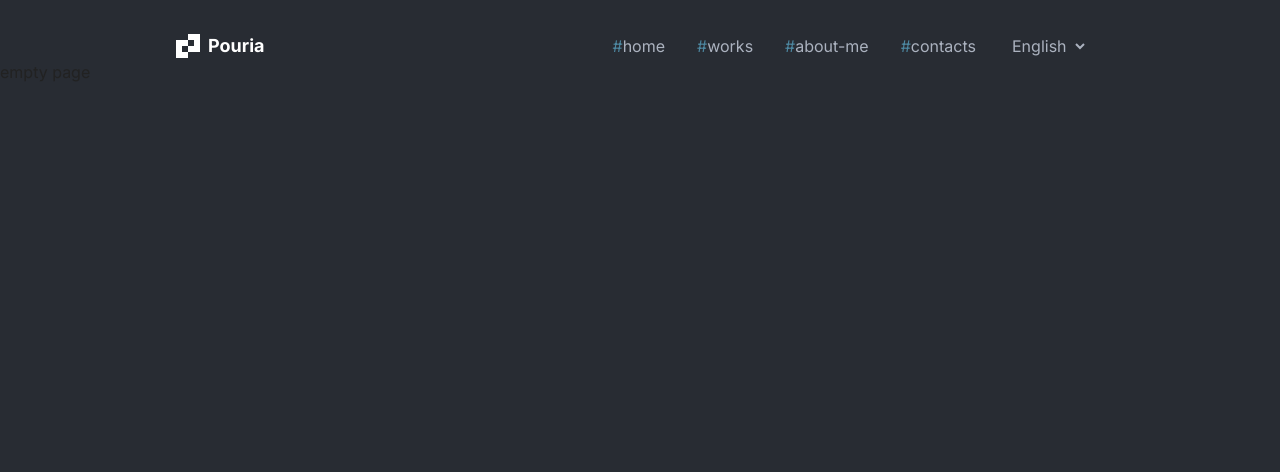
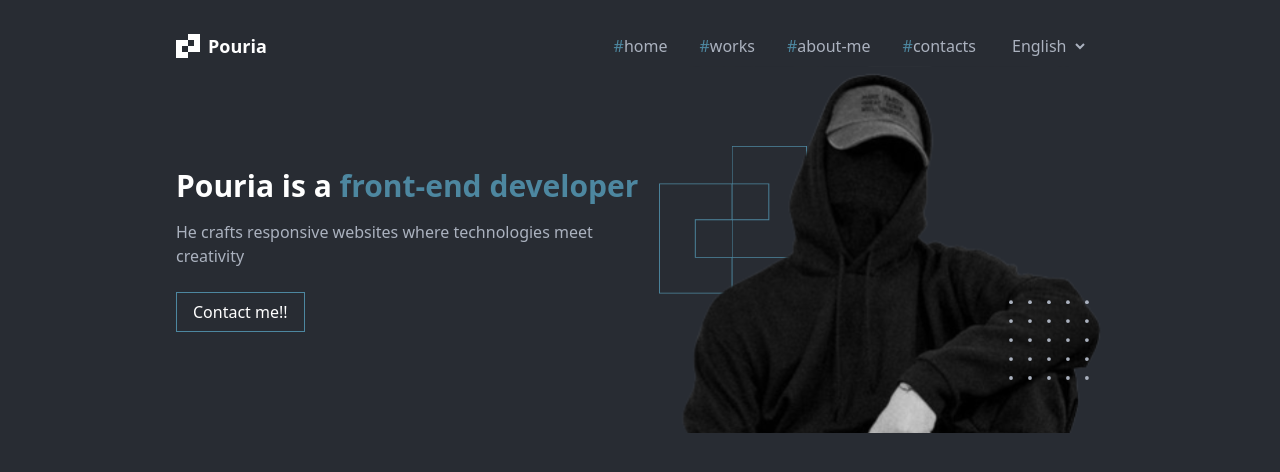
Before and after one commit to Pouria1378/pouria-blog, a Next.js app: page / in a window 1280 px wide. Shown: the top 472 px of the page. Built offline with nearby package versions, Linux system fonts and the light colour scheme; no server answers.

Commit message:
add welcome section

```diff
--- a/app/globals.css
+++ b/app/globals.css
@@ -5,6 +5,11 @@
 body {
   background-color: #282C33;
   min-height: 100vh;
+  color: white;
+}
+
+button {
+  color: white;
 }
 
 /* reset css */
@@ -24,8 +29,8 @@ time, mark, audio, video {
   margin: 0;
   padding: 0;
   border: 0;
-  font-size: 100%;
-  font: inherit;
+  /* font-size: 100%; */
+  /* font: inherit; */
   vertical-align: baseline;
 }
 
@@ -354,15 +359,6 @@ table {
   border-spacing: 0;
 }
 
-html,
-button,
-input,
-select,
-textarea {
-  color: #222;
-}
-
-
 ::-moz-selection {
   background: #b3d4fc;
   text-shadow: none;
--- a/app/layout.tsx
+++ b/app/layout.tsx
@@ -1,14 +1,11 @@
 import type { Metadata } from "next";
-import { Inter } from "next/font/google";
 import "./globals.css";
 import Header from "@/components/header";
 import { cookies } from "next/headers";
 
-const inter = Inter({ subsets: ["latin"] });
-
 export const metadata: Metadata = {
-  title: "Create Next App",
-  description: "Generated by create next app",
+  title: "Pouria Blog",
+  description: "pouria personal blog.",
 };
 
 export default function RootLayout({
@@ -19,8 +16,9 @@ export default function RootLayout({
   return (
     <html
       dir={cookies().get("currentLanguage")?.value === "fa" ? "rtl" : "ltr"}
+      className="px-4 md:px-20 lg:px-44"
     >
-      <body className={inter.className}>
+      <body>
         <Header />
         {children}
       </body>
--- a/app/page.tsx
+++ b/app/page.tsx
@@ -1,5 +1,5 @@
-import Image from "next/image";
+import WelcomeSection from "@/components/welcomeSection";
 
 export default function Home() {
-  return <div>empty page</div>;
+  return <WelcomeSection />;
 }
--- a/components/header/index.tsx
+++ b/components/header/index.tsx
@@ -36,7 +36,7 @@ const Header = () => {
   };
 
   return (
-    <header className="container bg-transparent pt-4 md:pt-8 px-4 md:px-44 md:flex md:flex-row md:justify-between">
+    <header className="container bg-transparent pt-4 md:pt-8 md:flex md:flex-row md:justify-between">
       <div className="container mx-auto flex justify-between items-center z-40">
         <div className="flex flex-row">
           <Image
--- /dev/null
+++ b/components/welcomeSection/index.tsx
@@ -0,0 +1,34 @@
+"use client";
+import React from "react";
+import useTranslate from "@/hooks/useTranslate";
+import Image from "next/image";
+
+const WelcomeSection = () => {
+  const { t } = useTranslate();
+
+  return (
+    <div className="container flex flex-col md:flex-row justify-between">
+      <div className="flex flex-col justify-center">
+        <h1 className="text-3xl font-semibold ">
+          <span>{t("Pouria is a") + " "}</span>
+          <span className="text-primary">{t("front-end developer")}</span>
+        </h1>
+        <p className="text-thirdinary font-normal mt-4 mb-6">
+          {t(
+            "He crafts responsive websites where technologies meet creativity"
+          )}
+        </p>
+        <div>
+          <button className="border border-primary px-4 py-2">
+            {t("Contact me")}!!
+          </button>
+        </div>
+      </div>
+      <div className="relative w-full h-[250px] md:w-[450px] md:h-[380px]">
+        <Image src="/images/welcomeImage.svg" alt="welcome photo" fill />
+      </div>
+    </div>
+  );
+};
+
+export default WelcomeSection;
--- a/hooks/useTranslate/en/translation.json
+++ b/hooks/useTranslate/en/translation.json
@@ -1,6 +1,10 @@
 {
+  "Contact me": "Contact me",
+  "He crafts responsive websites where technologies meet creativity": "He crafts responsive websites where technologies meet creativity",
+  "Pouria is a": "Pouria is a",
   "about-me": "about-me",
   "contacts": "contacts",
+  "front-end developer": "front-end developer",
   "home": "home",
   "works": "works"
 }
--- a/hooks/useTranslate/fa/translation.json
+++ b/hooks/useTranslate/fa/translation.json
@@ -1,6 +1,10 @@
 {
+  "Contact me": "با من تماس بگیرید",
+  "He crafts responsive websites where technologies meet creativity": "او وب‌سایت‌های واکنش‌گرا را ایجاد می‌کند که در آن فناوری‌ها با خلاقیت روبرو می‌شوند",
+  "Pouria is a": "پوریا یک",
   "about-me": "درباره من",
   "contacts": "ارتباط",
+  "front-end developer": "برنامه نویس فرانت اند",
   "home": "خانه",
   "works": "کارها"
 }
```
Also changed, not shown: public/images/welcomeImage.svg (added).
